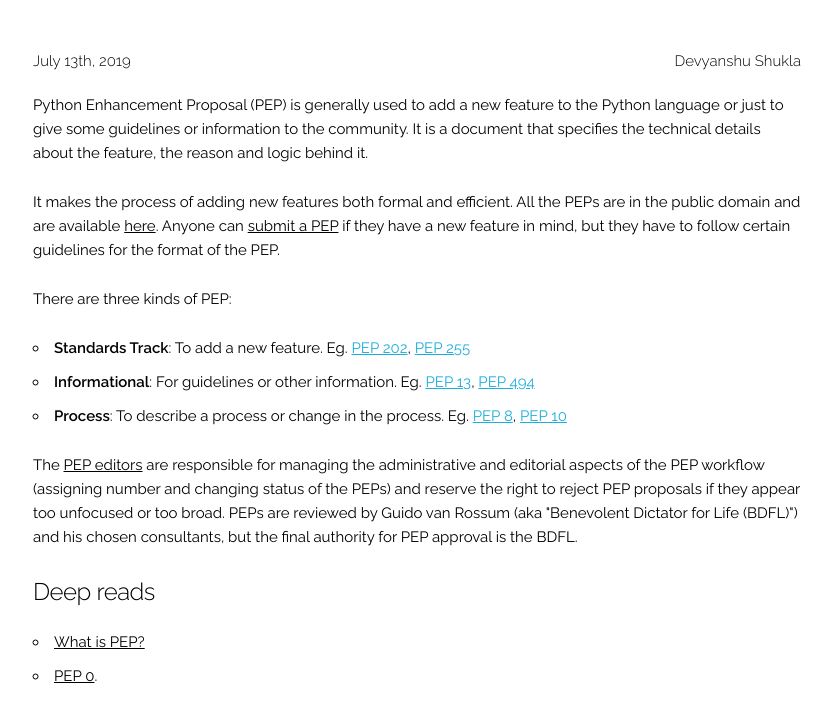
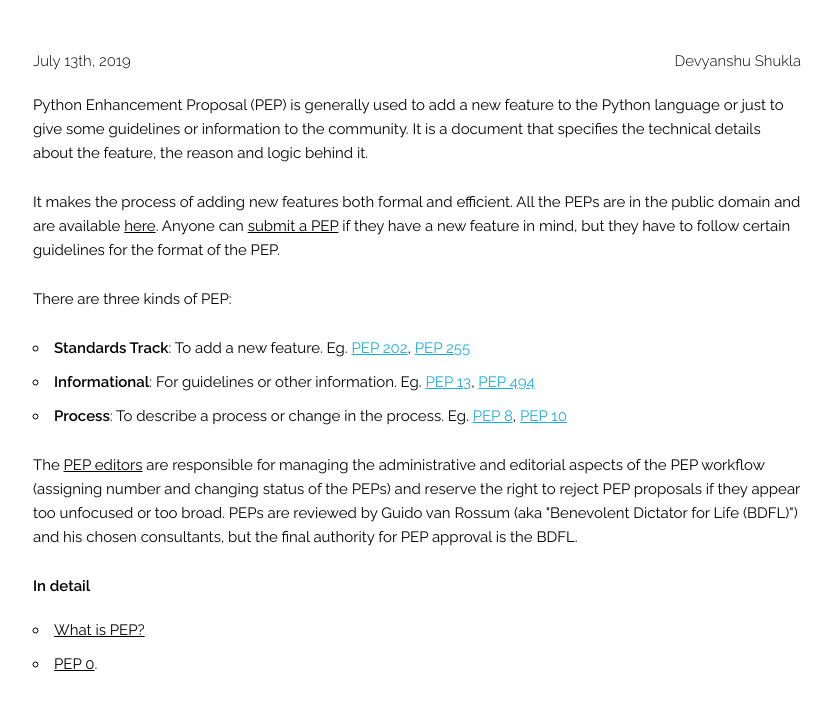
Before and after one commit to Devyanshu/primer, a plain HTML site: page pep.html in a window 1280 px wide. Shown: the part 197-910 px from the top of the page, without its empty margins (223-1054 px from the left). Drawn offline with Linux system fonts and the light colour scheme.

Commit message:
minor changes

```diff
--- a/pep.html
+++ b/pep.html
@@ -77,7 +77,7 @@
             they appear too unfocused or too broad. PEPs are reviewed by Guido van Rossum (aka "Benevolent Dictator for
             Life (BDFL)") and his chosen consultants, but the final authority for PEP approval is the BDFL.
         </p>
-        <h5>Deep reads</h5>
+        <h6><b>In detail</b></h6>
         <ul>
             <li><a class="post-link" href="https://legacy.python.org/dev/peps/pep-0001/#what-is-a-pep">What is
                     PEP?</a></li>
```
